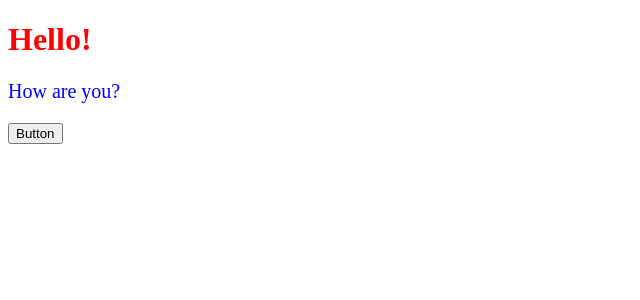
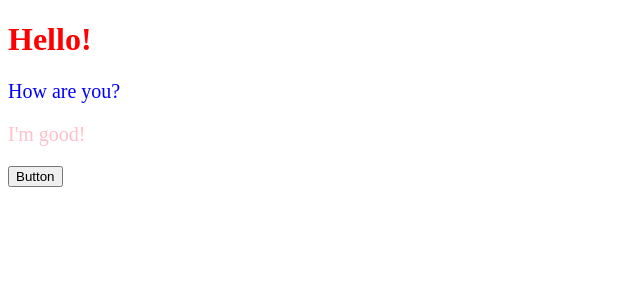
Before and after one commit to otsuboDesi/React-practice, a React (Create React App) app: page / in a window 1280 px wide. Shown: the top 300 px of the page, without its empty margins (0-640 px from the left). Built offline with nearby package versions, Linux system fonts and the light colour scheme.

Commit message:
Add: Propsをコンポーネントに渡す

```diff
--- a/src/App.jsx
+++ b/src/App.jsx
@@ -1,18 +1,16 @@
+import { ColoredMessage } from "./components/ColoredMessage";
+
 export const App = () => {
   const onClickButton = () => {
     alert();
   };
 
-  //CSSオブジェクト
-  const contentStyle = {
-    color: "blue",
-    fontSize: "20px",
-  };
   return (
     <>
       {console.log("test")}
       <h1 style={{ color: "red" }}>Hello!</h1>
-      <p style={contentStyle}>How are you?</p>
+      <ColoredMessage color="blue" message="How are you?" />
+      <ColoredMessage color="pink" message="I'm good!" />
       <button onClick={onClickButton}>Button</button>
     </>
   );
--- /dev/null
+++ b/src/components/ColoredMessage.jsx
@@ -0,0 +1,8 @@
+export const ColoredMessage = (props) => {
+  const contentStyle = {
+    color: props.color,
+    fontSize: "20px",
+  };
+
+  return <p style={contentStyle}>{props.message}</p>;
+};
```
